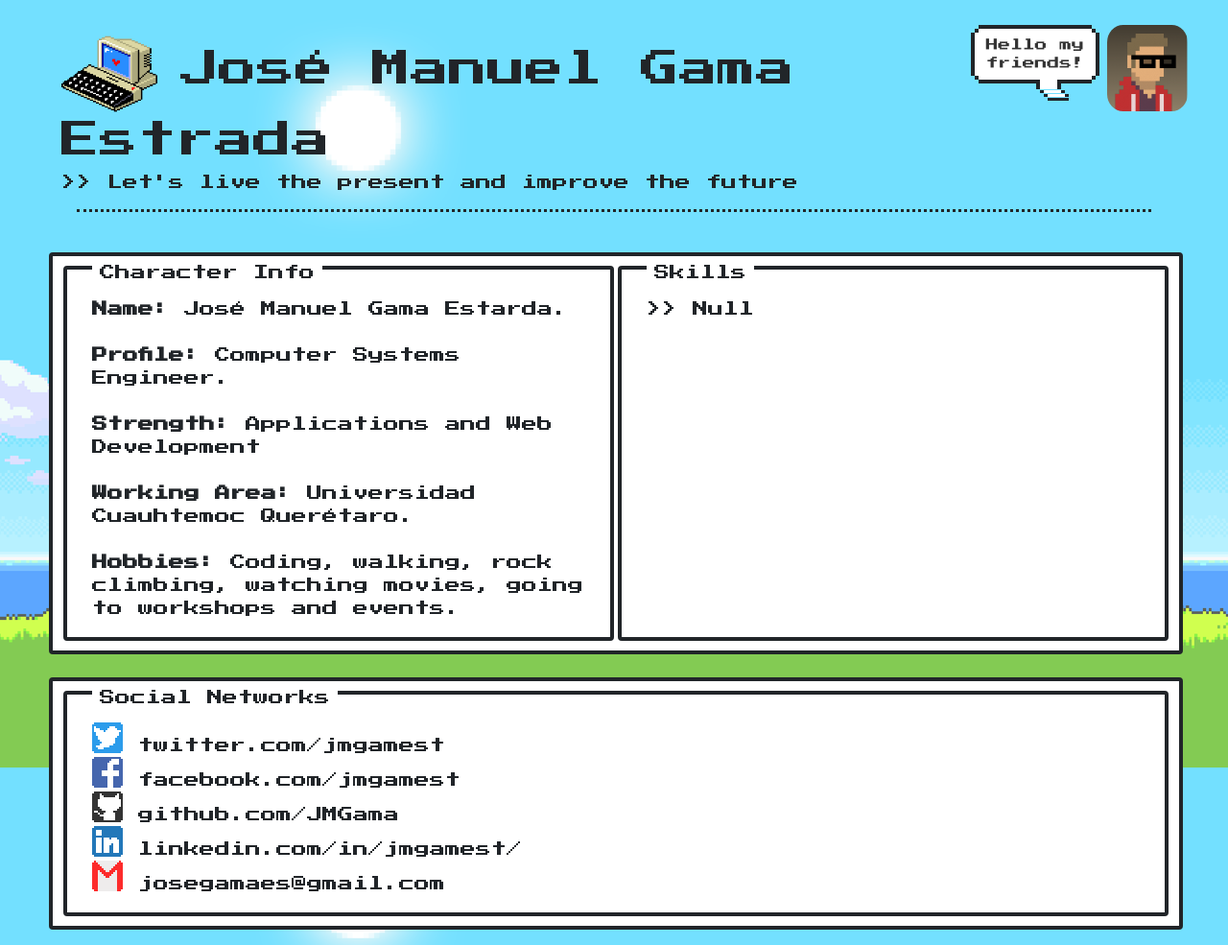
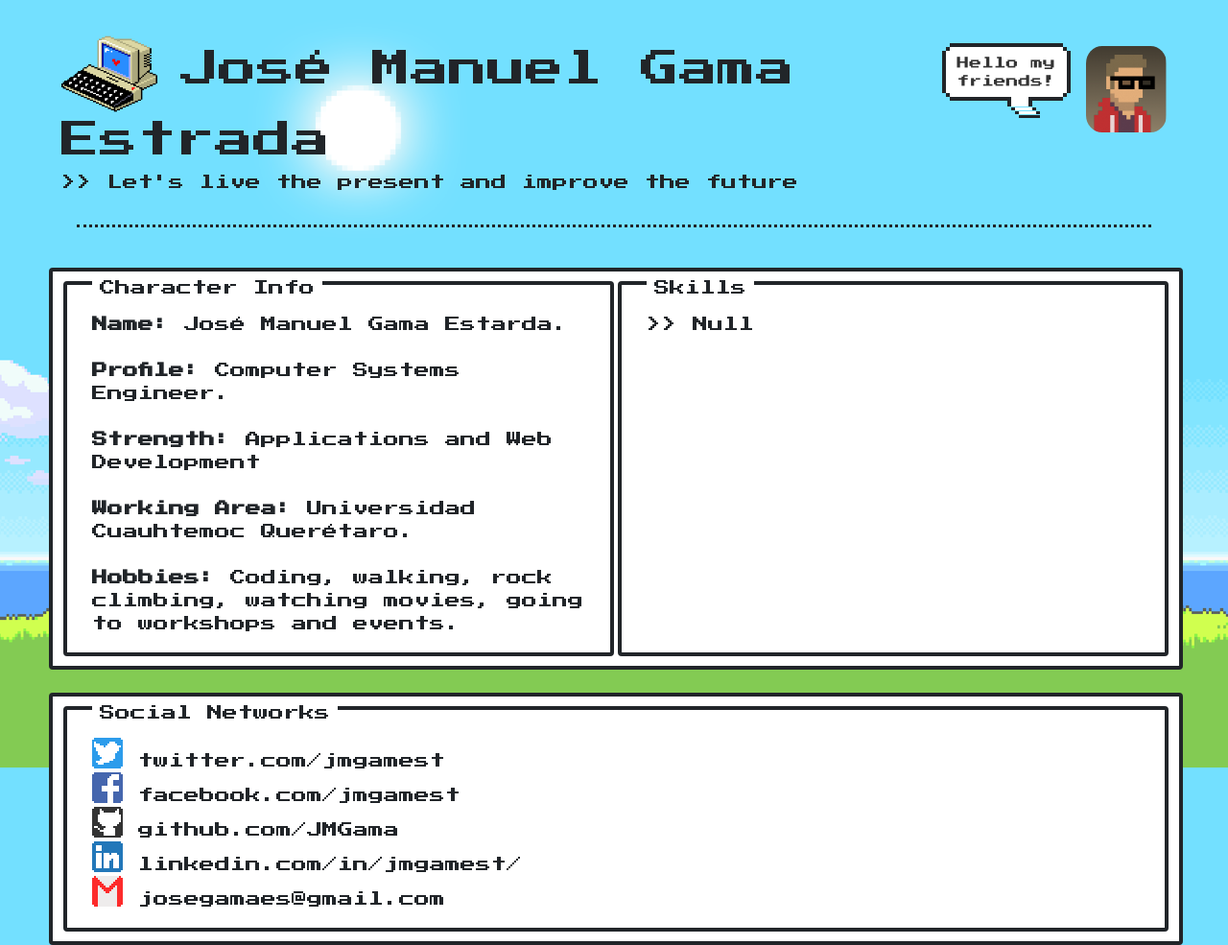
Before and after one commit to JMGama/profile-page-nes, a plain HTML site: page index.html in a window 1280 px wide. Shown: the top 985 px of the page at 96% size. Drawn offline with nearby package versions, Linux system fonts and the light colour scheme.

Commit message:
unfix user-pic

```diff
--- a/index.css
+++ b/index.css
@@ -33,27 +33,19 @@ header {
 }
 
 .profile-pic {
-    padding: 1rem 2rem;
-    padding-left: 2rem;
-    position: fixed;
-    top: 10px;
-    right: 10px;
-    z-index: 999;
-    display: flex;
-    height: 100px;
-    color: #333;
-    text-decoration: none;
+    float: right;
 }
 
 .profile-pic>p.balloon {
     align-self: flex-start;
     padding: 0.2rem 0.5rem;
-    margin-right: 1rem;
+    margin-right: 0.5rem;
     font-size: 0.8rem;
     color: #333;
 }
 
 .user-pic {
+    margin-top: 1rem;
     position: relative;
     display: inline-block;
     border-radius: 20%;
--- a/index.html
+++ b/index.html
@@ -17,17 +17,25 @@
 </head>
 
 <body>
-    <header>
+    <div class="row">
+        <header class="col-sm">
+            <div class="row">
+                <div class="col-sm-9">
                     <h1>
                         <img class="pc-pic" src="images/pc.gif">
                         José Manuel Gama Estrada
                     </h1>
                     <p>>> Let's live the present and improve the future</p>
-        <div class="profile-pic">
+                </div>
+                <div class="col-sm-3">
+                    <div class="profile-pic ">
                         <p class="balloon from-right">Hello my<br> friends!</p>
                         <img class="user-pic" src="images/bit-face.png" />
                     </div>
+                </div>
+            </div>
         </header>
+    </div>
     <hr>
     <br>
 
```
Lines whose indentation alone changed are shown as unchanged.
